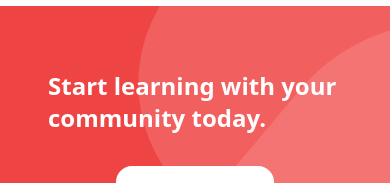
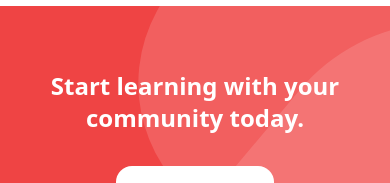
Before and after one commit to xuanhung1509/better-me, a React (Vite) app: page / in a window 390 px wide. Shown: the part 2441-2624 px from the top of the page. Built offline with nearby package versions, Linux system fonts and the light colour scheme.

Commit message:
style: align text

```diff
--- a/src/pages/Landing.tsx
+++ b/src/pages/Landing.tsx
@@ -146,7 +146,7 @@
           </span>
           <div className='container relative'>
             <div className='flex flex-col items-center justify-between gap-8 px-8 md:flex-row'>
-              <h2 className='text-2xl font-bold text-white md:text-3xl'>
+              <h2 className='text-center text-2xl font-bold text-white md:text-left md:text-3xl'>
                 Start learning with your community today.
               </h2>
               <button
```
